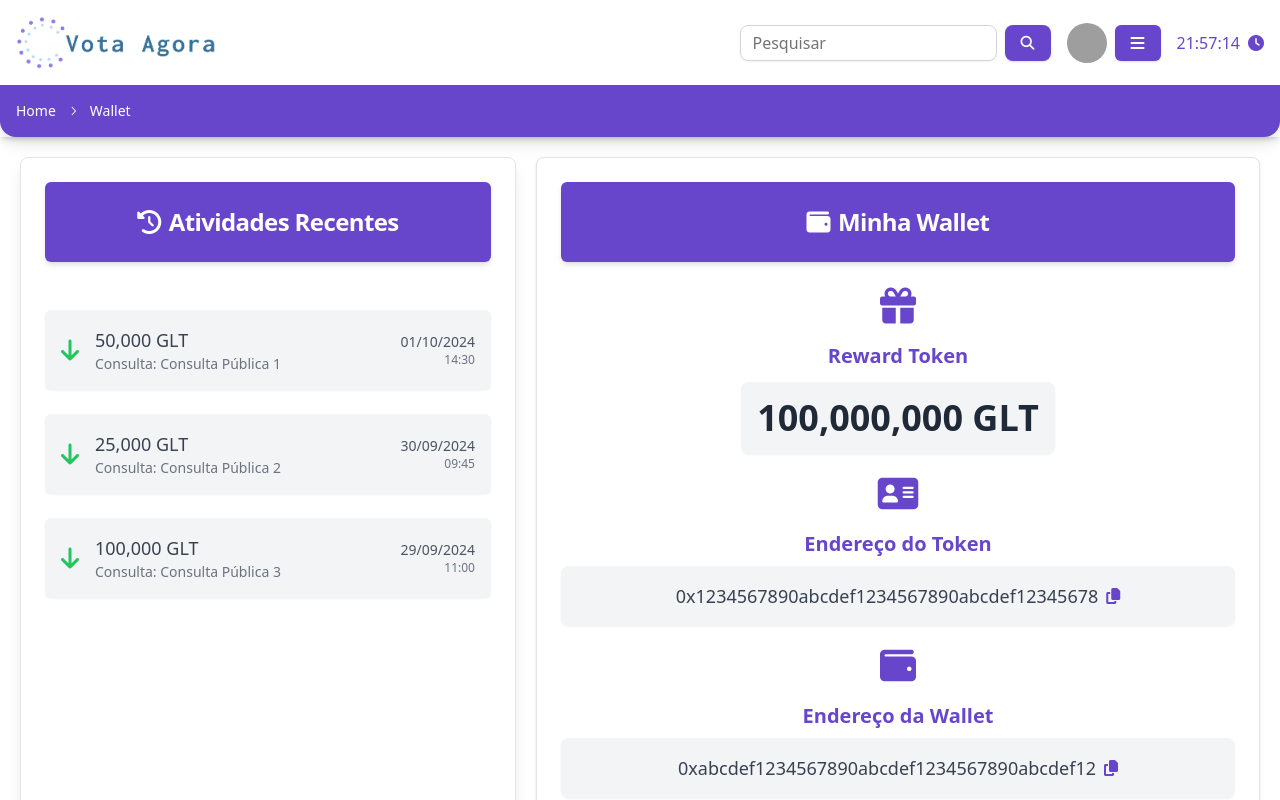
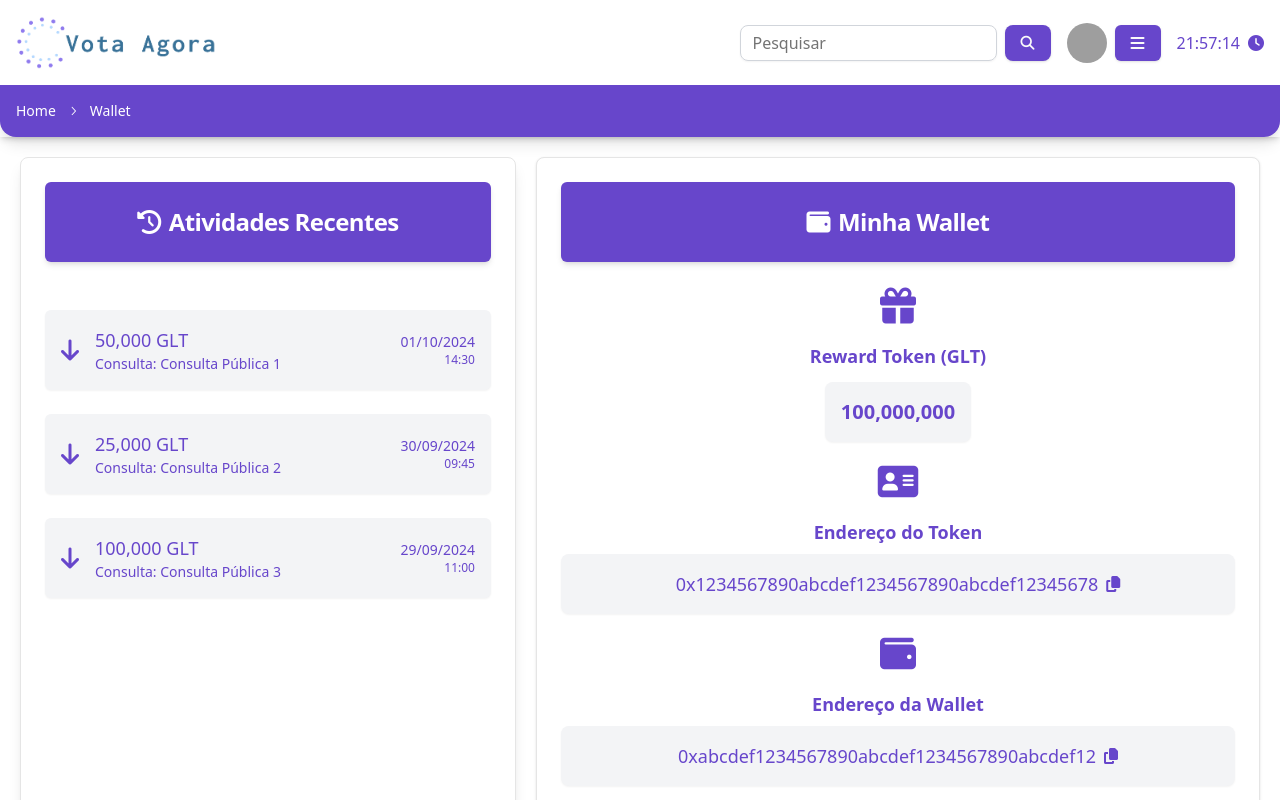
Before and after one commit to 4L1C3-R4BB1T/vota-agora-frontend, a React (Vite) app: page /home/wallet in a window 1280 px wide. Shown: the top 800 px of the page. Built offline with nearby package versions, Linux system fonts and the light colour scheme; grey boxes are pictures that could not be loaded.

Commit message:
refactor: Wallet

```diff
--- a/src/core/components/ActivityLog/index.tsx
+++ b/src/core/components/ActivityLog/index.tsx
@@ -12,45 +12,45 @@ const ActivityLog = () => {
         {/* Atividade 1 */}
         <div className="flex justify-between items-center bg-gray-100 p-4 rounded-md shadow-sm">
           <div className="flex items-center gap-4">
-            <i className="fas fa-arrow-down text-green-500 text-2xl"></i>
+            <i className="fas fa-arrow-down text-brand-primary text-2xl"></i>
             <div>
-              <span className="text-gray-700 font-medium text-lg">50,000 GLT</span>
-              <div className="text-sm text-gray-500">Consulta: Consulta Pública 1</div>
+              <span className="text-brand-primary font-medium text-lg">50,000 GLT</span>
+              <div className="text-sm text-brand-primary">Consulta: Consulta Pública 1</div>
             </div>
           </div>
           <div className="text-right">
-            <div className="text-gray-600 text-sm">01/10/2024</div>
-            <div className="text-gray-500 text-xs">14:30</div>
+            <div className="text-brand-primary text-sm">01/10/2024</div>
+            <div className="text-brand-primary text-xs">14:30</div>
           </div>
         </div>
 
         {/* Atividade 2 */}
         <div className="flex justify-between items-center bg-gray-100 p-4 rounded-md shadow-sm">
           <div className="flex items-center gap-4">
-            <i className="fas fa-arrow-down text-green-500 text-2xl"></i>
+            <i className="fas fa-arrow-down text-brand-primary text-2xl"></i>
             <div>
-              <span className="text-gray-700 font-medium text-lg">25,000 GLT</span>
-              <div className="text-sm text-gray-500">Consulta: Consulta Pública 2</div>
+              <span className="text-brand-primary font-medium text-lg">25,000 GLT</span>
+              <div className="text-sm text-brand-primary">Consulta: Consulta Pública 2</div>
             </div>
           </div>
           <div className="text-right">
-            <div className="text-gray-600 text-sm">30/09/2024</div>
-            <div className="text-gray-500 text-xs">09:45</div>
+            <div className="text-brand-primary text-sm">30/09/2024</div>
+            <div className="text-brand-primary text-xs">09:45</div>
           </div>
         </div>
 
         {/* Atividade 3 */}
         <div className="flex justify-between items-center bg-gray-100 p-4 rounded-md shadow-sm">
           <div className="flex items-center gap-4">
-            <i className="fas fa-arrow-down text-green-500 text-2xl"></i>
+            <i className="fas fa-arrow-down text-brand-primary text-2xl"></i>
             <div>
-              <span className="text-gray-700 font-medium text-lg">100,000 GLT</span>
-              <div className="text-sm text-gray-500">Consulta: Consulta Pública 3</div>
+              <span className="text-brand-primary font-medium text-lg">100,000 GLT</span>
+              <div className="text-sm text-brand-primary">Consulta: Consulta Pública 3</div>
             </div>
           </div>
           <div className="text-right">
-            <div className="text-gray-600 text-sm">29/09/2024</div>
-            <div className="text-gray-500 text-xs">11:00</div>
+            <div className="text-brand-primary text-sm">29/09/2024</div>
+            <div className="text-brand-primary text-xs">11:00</div>
           </div>
         </div>
       </CardContent>
--- a/src/core/components/Wallet/index.tsx
+++ b/src/core/components/Wallet/index.tsx
@@ -26,18 +26,18 @@ function Wallet() {
               {/* Informações do Reward Token */}
               <div className="flex flex-col items-center">
                 <i className="fas fa-gift text-4xl text-brand-primary mb-4"></i>
-                <span className="font-semibold text-brand-primary text-xl">Reward Token</span>
-                <span className="text-4xl font-bold text-gray-800 block bg-gray-100 p-4 rounded-lg mt-3 shadow-sm">
-                  100,000,000 GLT
+                <span className="font-bold text-brand-primary text-lg">Reward Token (GLT)</span>
+                <span className="text-xl font-semibold text-brand-primary block bg-gray-100 p-4 rounded-lg mt-3 shadow-sm">
+                  100,000,000
                 </span>
               </div>
 
               {/* Área de cópia para Endereço do Token */}
               <div className="flex flex-col items-center">
                 <i className="fas fa-address-card text-4xl text-brand-primary mb-4"></i>
-                <span className="font-semibold text-brand-primary text-xl">Endereço do Token</span>
+                <span className="font-bold text-brand-primary text-lg">Endereço do Token</span>
                 <div className="flex items-center space-x-2 group bg-gray-100 mt-2 p-4 rounded-lg shadow-sm w-full justify-center">
-                  <span className="text-lg text-gray-700">0x1234567890abcdef1234567890abcdef12345678</span>
+                  <span className=" text-brand-primary text-lg">0x1234567890abcdef1234567890abcdef12345678</span>
                   <button
                     onClick={() => handleCopy("0x1234567890abcdef1234567890abcdef12345678", setCopySuccessToken)}
                     className="text-brand-primary hover:text-brand-primary/80 transition duration-200 group-hover:scale-105"
@@ -51,9 +51,9 @@ function Wallet() {
               {/* Área de cópia para Endereço da Wallet */}
               <div className="flex flex-col items-center">
                 <i className="fas fa-wallet text-4xl text-brand-primary mb-4"></i>
-                <span className="font-semibold text-brand-primary text-xl">Endereço da Wallet</span>
+                <span className="font-bold text-brand-primary text-lg">Endereço da Wallet</span>
                 <div className="flex items-center space-x-2 group bg-gray-100  mt-2 p-4 rounded-lg shadow-sm w-full justify-center">
-                  <span className="text-lg text-gray-700">0xabcdef1234567890abcdef1234567890abcdef12</span>
+                  <span className="text-lg text-brand-primary">0xabcdef1234567890abcdef1234567890abcdef12</span>
                   <button
                     onClick={() => handleCopy("0xabcdef1234567890abcdef1234567890abcdef12", setCopySuccessWallet)}
                     className="text-brand-primary hover:text-brand-primary/80 transition duration-200 group-hover:scale-105"
@@ -67,8 +67,8 @@ function Wallet() {
               {/* Quantidade de Ether */}
               <div className="flex flex-col items-center">
                 <i className="fab fa-ethereum text-4xl text-brand-primary mb-4"></i>
-                <span className="font-semibold text-brand-primary text-xl">Quantidade de Ether</span>
-                <span className="text-2xl font-bold text-gray-800 bg-gray-100 block mt-2 p-4 rounded-lg shadow-sm">
+                <span className="font-bold text-brand-primary text-lg">Quantidade de Ether</span>
+                <span className="text-lg font-bold text-gray-800 bg-gray-100 block mt-2 p-4 rounded-lg shadow-sm">
                   2.5 ETH
                 </span>
               </div>
```
